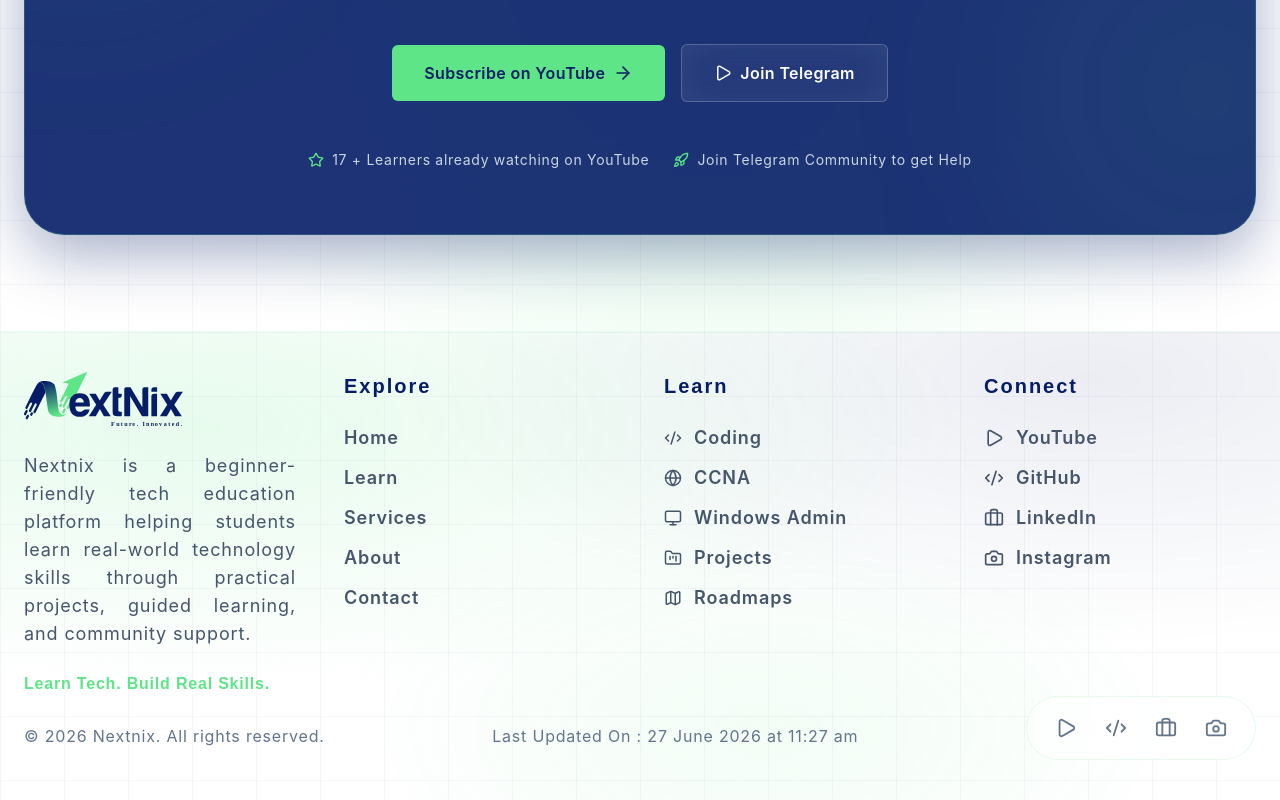
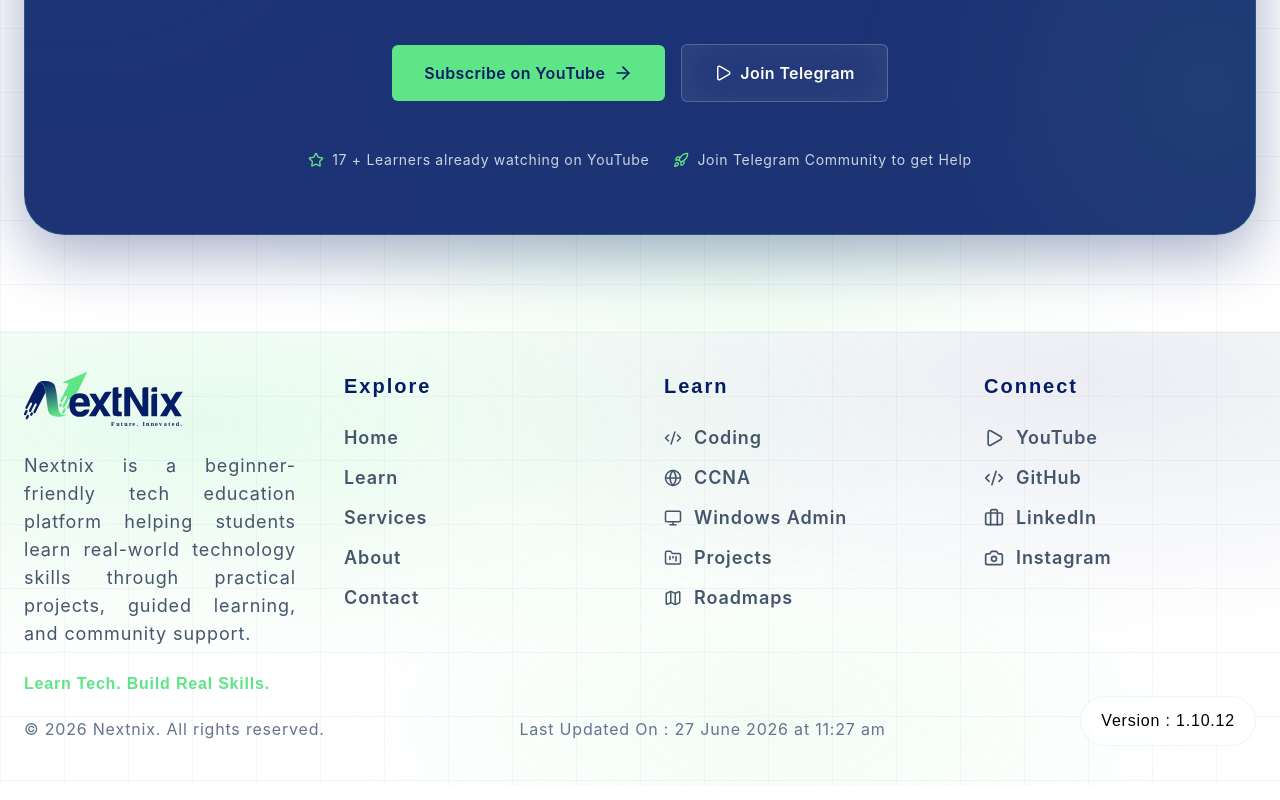
Before and after one commit to SwaroopArya65/Nextnix-Learn-Tech.-Build-Real-Skills, a React (Vite) app in the folder Client/: page / in a window 1280 px wide. Shown: the part 5988-6788 px from the top of the page. Built offline with nearby package versions, Linux system fonts and the light colour scheme.

Commit message:
Add Version Function

```diff
--- a/Client/src/components/common/Footer.jsx
+++ b/Client/src/components/common/Footer.jsx
@@ -225,8 +225,8 @@ function Footer() {
                         </p>
 
                         {/* Social Icons */}
-                        <div className="flex items-center gap-3 rounded-full border border-[#5EE587]/15 bg-white/50 px-5 py-3 backdrop-blur-md">
-                            {[
+                        <div className="flex items-center gap-3 font-space-grotesk tracking-wider font-medium rounded-full border border-[#5EE587]/15 bg-white/50 px-5 py-3 backdrop-blur-md">
+                            {/* {[
                                 <Play size={22} />,
                                 <Code2 size={22} />,
                                 <Briefcase size={22} />,
@@ -238,7 +238,9 @@ function Footer() {
                                 >
                                     {icon}
                                 </button>
-                            ))}
+                            ))} */}
+
+                            Version : 1.10.12
                         </div>
                     </div>
                 </div>
```
